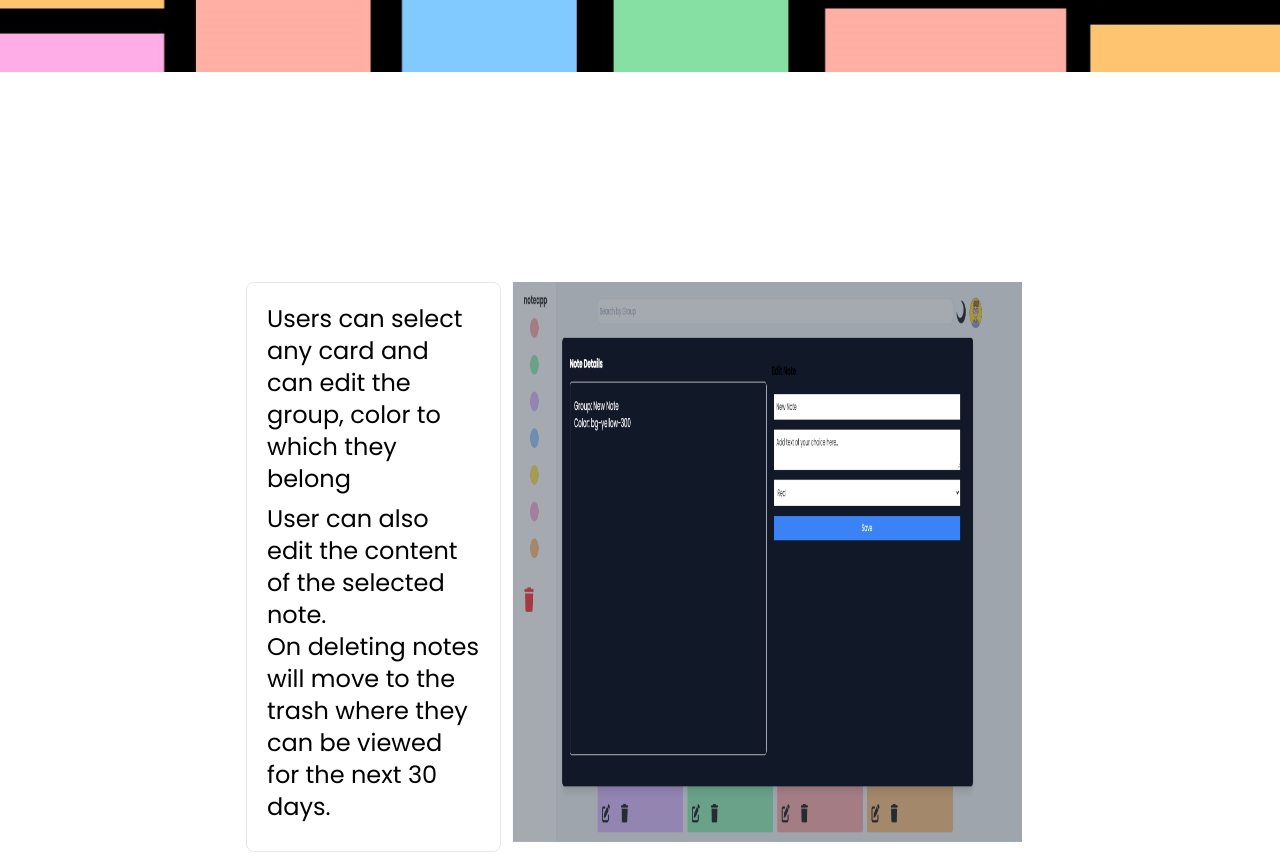
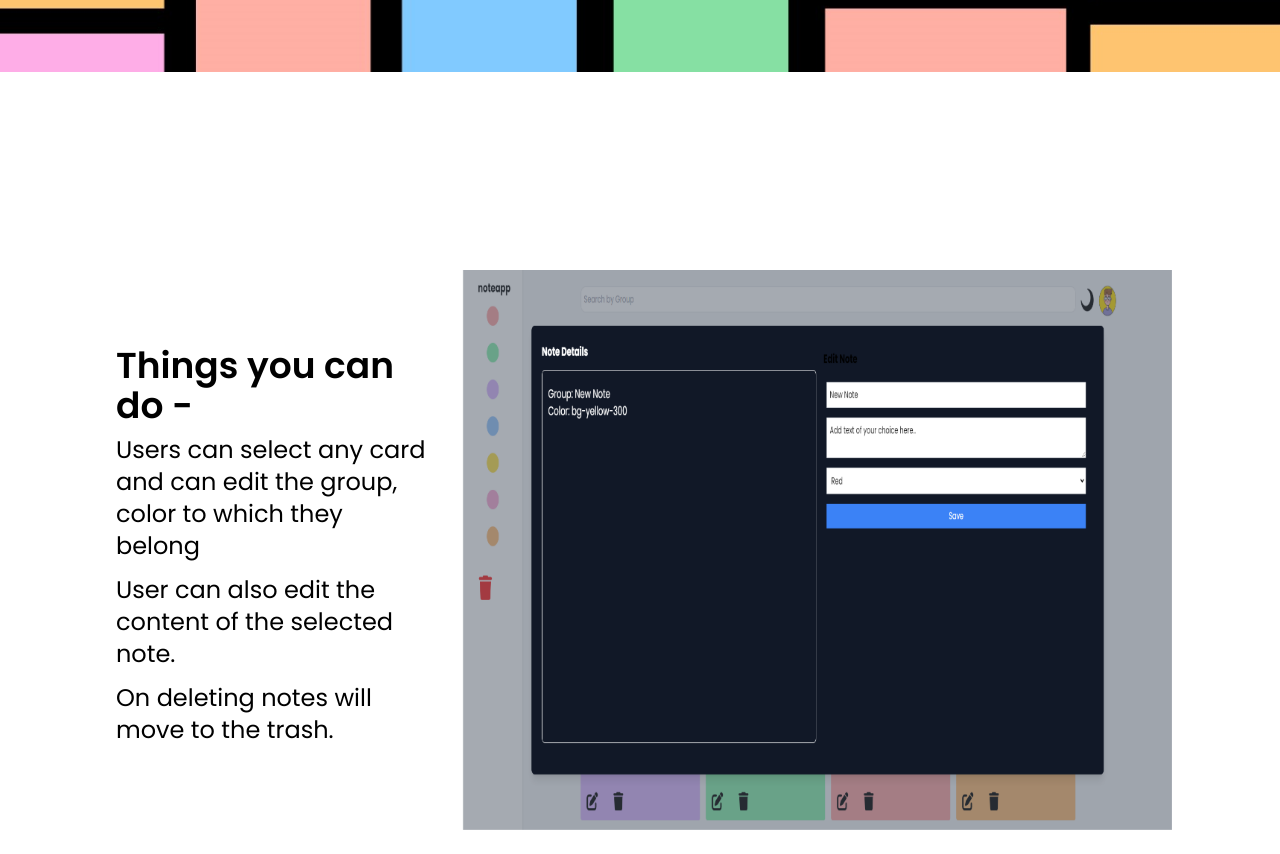
Before and after one commit to Shubham-Yadav14/NotesAppFrontend, a React (Create React App) app: page / in a window 1280 px wide. Shown: the part 720-1574 px from the top of the page. Built offline with nearby package versions, Linux system fonts and the light colour scheme.

Commit message:
landing-page

```diff
--- a/src/components/Slider.js
+++ b/src/components/Slider.js
@@ -20,21 +20,21 @@ export default function Testimonials() {
   }, [current]);
 
   return (
-    <Narrow class="my-10 ">
-      <div className=" p-[150px]">
+    <Narrow class="my-10">
+      <div className="py-[138px]">
         <div>
           {current === 1 && (
-            <div className="flex max-lg:flex-col">
+            <div className="flex max-lg:flex-col rounded-md">
               <div className="w-4/12 max-lg:w-full my-auto">
                 <div
-                  className={` border rounded-lg p-5 text-2xl leading-normal ${
+                  className={`  p-5 text-2xl leading-normal ${
                     animate ? "slide-out-left" : "slide-in-right"
                   }`}
                 >
-                  <p className="mb-2">
-                    Users can toggle dark mode and light mode as per their convenience.
+                  <p className=" mb-2 font-semibold text-4xl">
+                    Things you can do -
                   </p>
-                  <p className="mb-2">
+                  <p className="mb-3">
                     Users can add notes under various groups and colors with a drag and drop feature
                     to easily create clusters.
                   </p>
@@ -57,18 +57,21 @@ export default function Testimonials() {
             <div className="flex max-lg:flex-col">
               <div className="w-4/12 max-lg:w-full my-auto">
                 <div
-                  className={` border rounded-lg p-5 text-2xl ${
+                  className={` p-5 text-2xl ${
                     animate ? "slide-out-left" : "slide-in-right"
                   }`}
                 >
-                  <p className="mb-2">
+                  <p className=" mb-2 font-semibold text-4xl">
+                    Things you can do -
+                  </p>
+                  <p className=" mb-3">
                     Users can select any card and can edit the group, color to which they belong
                   </p>
-                  <p>
+                  <p className=" mb-3">
                     User can also edit the content of the selected note.
                   </p>
                   <p className="mb-2">
-                    On deleting notes will move to the trash where they can be viewed for the next 30 days.
+                    On deleting notes will move to the trash.
                   </p>
                 </div>
               </div>
```
